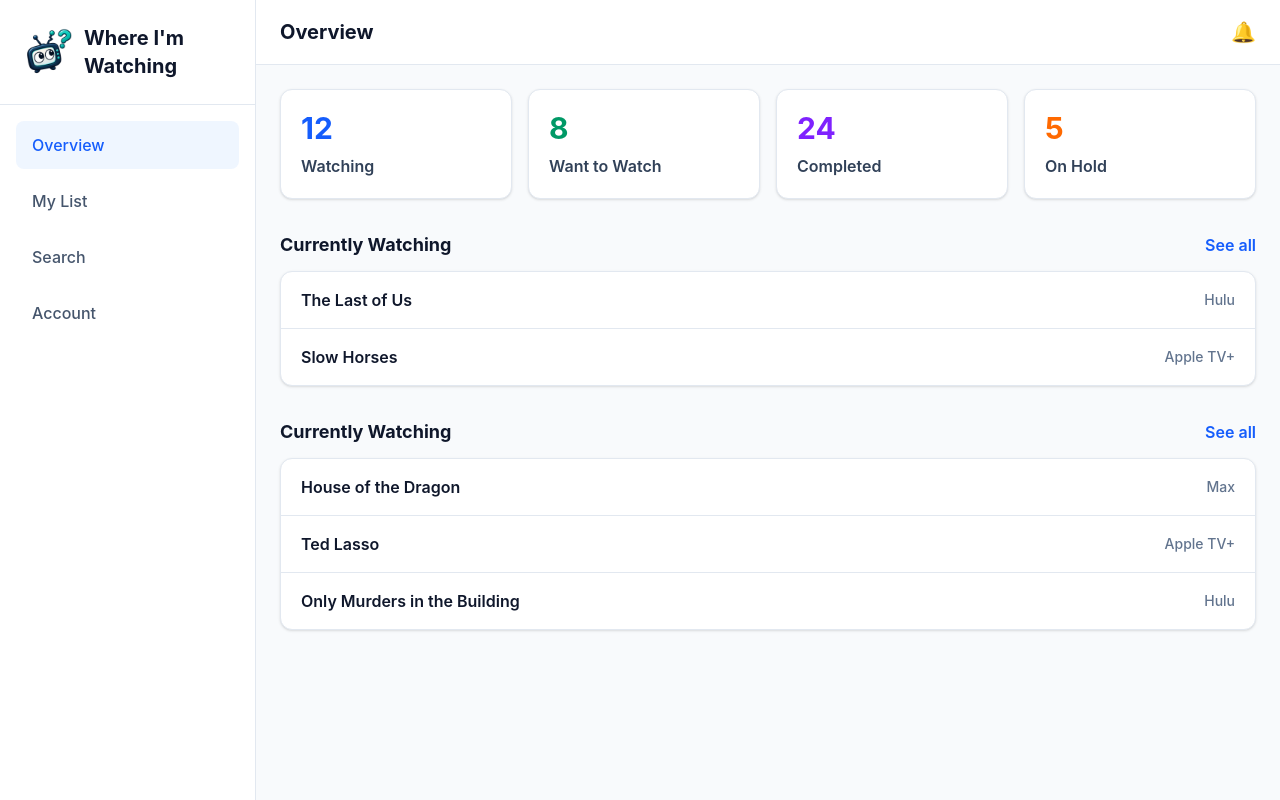
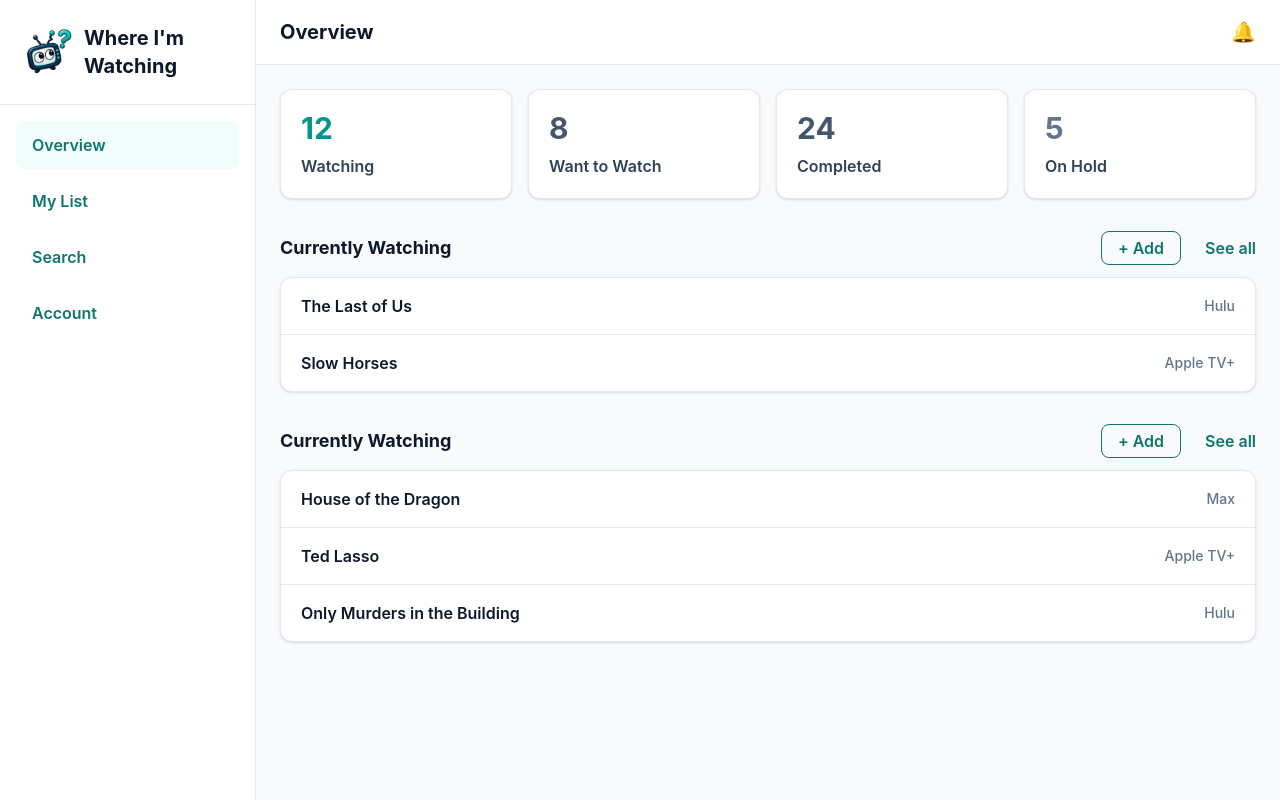
Before and after one commit to czieler/where-im-watching, a React (Vite) app: page / in a window 1280 px wide. Built offline with nearby package versions, Linux system fonts and the light colour scheme.

Commit message:
Add reusable list actions and theme-aware button styles

```diff
--- a/src/App.tsx
+++ b/src/App.tsx
@@ -4,10 +4,10 @@
 import ShowList from "./components/ShowList";
 
 const stats = [
-  { label: "Watching", count: 12, color: "text-blue-600" },
-  { label: "Want to Watch", count: 8, color: "text-emerald-600" },
-  { label: "Completed", count: 24, color: "text-violet-600" },
-  { label: "On Hold", count: 5, color: "text-orange-500" },
+  { label: "Watching", count: 12, color: "text-teal-600" },
+  { label: "Want to Watch", count: 8, color: "text-slate-600" },
+  { label: "Completed", count: 24, color: "text-slate-600" },
+  { label: "On Hold", count: 5, color: "text-slate-500" },
 ];
 
 function App() {
@@ -40,7 +40,7 @@
         <nav className="flex flex-1 flex-col gap-2 p-4">
           <a
             href="#"
-            className="rounded-lg bg-blue-50 px-4 py-3 font-medium text-blue-600"
+            className="rounded-lg bg-teal-50 px-4 py-3 font-medium text-teal-600"
           >
             Overview
           </a>
@@ -102,21 +102,29 @@
             ))}
           </section>
 
-          <ShowList title="Currently Watching" shows={watching} />
-          <ShowList title="Currently Watching" shows={wantToWatch} />
+          <ShowList
+            title="Currently Watching"
+            shows={watching}
+            onAdd={() => console.log("Add to Watching")}
+          />
+          <ShowList
+            title="Currently Watching"
+            shows={wantToWatch}
+            onAdd={() => console.log("Add to Want to Watch")}
+          />
         </main>
 
         {/* Mobile bottom navigation */}
         <nav className="fixed inset-x-0 bottom-0 border-t border-slate-200 bg-white md:hidden">
           <div className="grid grid-cols-5 items-center">
-            <button className="py-4 text-sm font-semibold text-blue-600">
+            <button className="py-4 text-sm font-semibold text-teal-600">
               Home
             </button>
 
             <button className="py-4 text-sm text-slate-600">My List</button>
 
             <button
-              className="mx-auto flex h-12 w-12 items-center justify-center rounded-full bg-blue-600 text-2xl text-white"
+              className="mx-auto flex h-12 w-12 items-center justify-center rounded-full bg-teal-600 text-2xl text-white"
               aria-label="Add show"
             >
               +
--- a/src/components/ShowList.tsx
+++ b/src/components/ShowList.tsx
@@ -6,15 +6,22 @@
 type ShowListProps = {
   title: string;
   shows: Show[];
+  onAdd: () => void;
 };
 
-function ShowList({ title, shows }: ShowListProps) {
+function ShowList({ title, shows, onAdd }: ShowListProps) {
   return (
     <section className="mt-8">
       <div className="mb-3 flex items-center justify-between">
         <h3 className="text-lg font-bold">{title}</h3>
 
-        <button className="font-semibold text-blue-600">See all</button>
+        <div className="flex items-center gap-6">
+          <button onClick={onAdd} className="btn btn-primary">
+            + Add
+          </button>
+
+          <a href="#">See all</a>
+        </div>
       </div>
 
       <div className="overflow-hidden rounded-xl border border-slate-200 bg-white shadow-sm">
--- a/src/index.css
+++ b/src/index.css
@@ -1 +1,96 @@
-@import 'tailwindcss';
+@import "tailwindcss";
+
+button,
+a {
+  cursor: pointer;
+}
+
+button:disabled {
+  cursor: not-allowed;
+}
+
+a:hover {
+  text-decoration: underline;
+}
+
+:root {
+  --color-bg: #f8fafc;
+  --color-surface: #ffffff;
+  --color-text: #0f172a;
+  --color-muted: #64748b;
+  --color-border: #e2e8f0;
+
+  /* Primary */
+  --color-accent: #0f766e;
+  --color-accent-contrast: #ffffff;
+
+  /* Default */
+  --color-default: #475569;
+  --color-default-contrast: #ffffff;
+}
+
+[data-theme="dark"] {
+  --color-bg: #0f172a;
+  --color-surface: #1e293b;
+  --color-text: #f8fafc;
+  --color-muted: #94a3b8;
+
+  --color-accent: #2dd4bf;
+  --color-accent-hover: #5eead4;
+  --color-accent-contrast: #042f2e;
+
+  --color-border: #334155;
+}
+
+/* Base button */
+.btn {
+  cursor: pointer;
+  border: 1px solid;
+  border-radius: 0.5rem;
+  padding: 0.25rem 1rem;
+  font-weight: 600;
+  transition:
+    background-color 0.2s,
+    color 0.2s,
+    border-color 0.2s;
+}
+
+.btn:disabled {
+  cursor: not-allowed;
+  opacity: 0.5;
+}
+
+/* Primary / theme accent button */
+.btn-primary {
+  color: var(--color-accent);
+  border-color: var(--color-accent);
+  background-color: transparent;
+}
+
+.btn-primary:hover:not(:disabled) {
+  color: var(--color-accent-contrast);
+  background-color: var(--color-accent);
+}
+
+/* Default / neutral button */
+.btn-default {
+  color: var(--color-default);
+  border-color: var(--color-default);
+  background-color: transparent;
+}
+
+.btn-default:hover:not(:disabled) {
+  color: var(--color-default-contrast);
+  background-color: var(--color-default);
+}
+
+a {
+  cursor: pointer;
+  color: var(--color-accent);
+  font-weight: 600;
+  text-decoration: none;
+}
+
+a:hover {
+  text-decoration: underline;
+}
```
